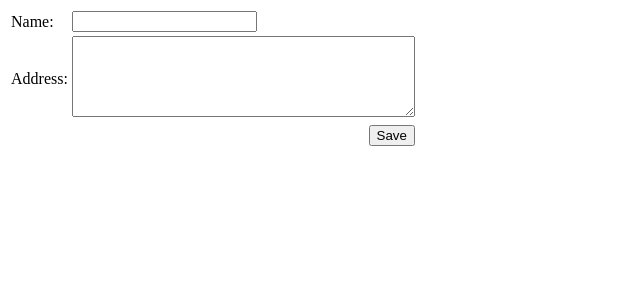
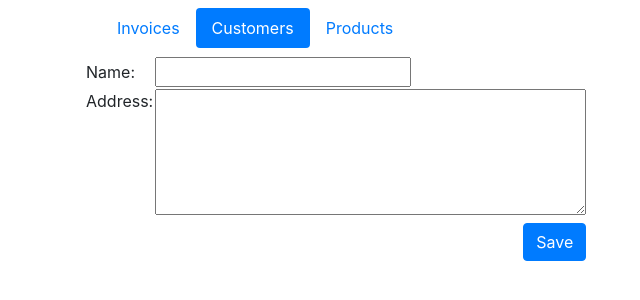
Before and after one commit to riihikallio/tsoha-laskutus, a Flask app: page /customers/new/ in a window 1280 px wide. Shown: the top 300 px of the page, without its empty margins (0-640 px from the left). Run offline with Flask 2, Linux system fonts and the light colour scheme; some libraries are stand-ins or nearby versions.

Commit message:
Implement customer CRUD

```diff
--- a/application/__init__.py
+++ b/application/__init__.py
@@ -10,5 +10,7 @@ db = SQLAlchemy(app)
 from application import views
 from application.customer import models
 from application.customer import views
+from application.product import views
+from application.invoice import views
 
 db.create_all()
--- a/application/templates/customer/edit.html
+++ b/application/templates/customer/edit.html
@@ -1,6 +1,9 @@
 {% extends "layout.html" %}
 
 {% block body %}
+<script>
+  var tab="cust"
+</script>
   {% if customer.number != 0 %}
     <form method="POST" action="{{ url_for('customer_save', number=customer.number) }}">
   {% else %}
@@ -12,7 +15,7 @@
         <td><input type="text" name="name" value="{{ customer.name }}" /></td>
       </tr>
       <tr>
-        <td>Address:</td>
+        <td valign="top">Address:</td>
         <td>
           <textarea name="address" cols="40" rows="5">{{ customer.address }}</textarea>
         </td>
@@ -20,13 +23,13 @@
       <tr>
         <td>
         {% if customer.number != 0 %}
-        <a href="{{ url_for('customer_delete', number=customer.number) }}">
+        <a class="btn btn-danger" role="button" href="{{ url_for('customer_delete', number=customer.number) }}">
           DELETE
         </a>
         {% endif %}
         </td>
         <td align="right">
-          <input type="submit" value="Save" />
+          <input class="btn btn-primary" type="submit" value="Save" />
         </td>
       </tr>
     </table>
--- a/application/templates/layout.html
+++ b/application/templates/layout.html
@@ -1,15 +1,51 @@
 <!DOCTYPE html>
 <html>
+
 <head>
   <meta charset="utf-8">
+  <meta name="viewport" content="width=device-width, initial-scale=1, shrink-to-fit=no">
+  <link rel="stylesheet" href="https://stackpath.bootstrapcdn.com/bootstrap/4.4.1/css/bootstrap.min.css"
+    integrity="sha384-Vkoo8x4CGsO3+Hhxv8T/Q5PaXtkKtu6ug5TOeNV6gBiFeWPGFN9MuhOf23Q9Ifjh" crossorigin="anonymous">
   <title>Laskutus</title>
 </head>
 
 <body>
+  <div class="container">
+    <nav class="navbar navbar-default">
+      <ul class="nav nav-pills">
+        <li class="nav-item">
+          <a id="inv" class="nav-link active" href="/invoices/">Invoices</a>
+        </li>
+        <li class="nav-item">
+          <a id="cust" class="nav-link" href="/customers/">Customers</a>
+        </li>
+        <li class="nav-item">
+          <a id="prod" class="nav-link" href="/products/">Products</a id="cust">
+        </li>
+      </ul>
+    </nav>
     {% block body %}
     <p>
       Content.
     </p>
     {% endblock %}
+  </div>
+  <script src="https://code.jquery.com/jquery-3.4.1.slim.min.js"
+    integrity="sha384-J6qa4849blE2+poT4WnyKhv5vZF5SrPo0iEjwBvKU7imGFAV0wwj1yYfoRSJoZ+n"
+    crossorigin="anonymous"></script>
+  <script src="https://cdn.jsdelivr.net/npm/popper.js@1.16.0/dist/umd/popper.min.js"
+    integrity="sha384-Q6E9RHvbIyZFJoft+2mJbHaEWldlvI9IOYy5n3zV9zzTtmI3UksdQRVvoxMfooAo"
+    crossorigin="anonymous"></script>
+  <script src="https://stackpath.bootstrapcdn.com/bootstrap/4.4.1/js/bootstrap.min.js"
+    integrity="sha384-wfSDF2E50Y2D1uUdj0O3uMBJnjuUD4Ih7YwaYd1iqfktj0Uod8GCExl3Og8ifwB6"
+    crossorigin="anonymous"></script>
+  <script>
+    let tabs = document.getElementsByClassName("nav-link");
+    for (let i = 0; i < tabs.length; i++) {
+      tabs[i].classList.remove("active");
+    }
+    document.getElementById(tab).classList.add("active");
+  </script>
 </body>
+
 </html>
--- a/application/views.py
+++ b/application/views.py
@@ -3,4 +3,4 @@ from application import app
 
 @app.route("/")
 def index():
-    return render_template("index.html")
+    return redirect(url_for("customers_index"))
```
Also changed, not shown: application/invoice/views.py (added, +8 -0 lines), application/product/views.py (added, +8 -0 lines), application/templates/customer/list.html (+5 -2 lines), application/templates/invoice/list.html (added, +10 -0 lines), application/templates/product/list.html (added, +10 -0 lines), application/customer/__init__.py (added), application/invoice/__init__.py (added), application/product/__init__.py (added). Lines whose indentation alone changed are shown as unchanged.
